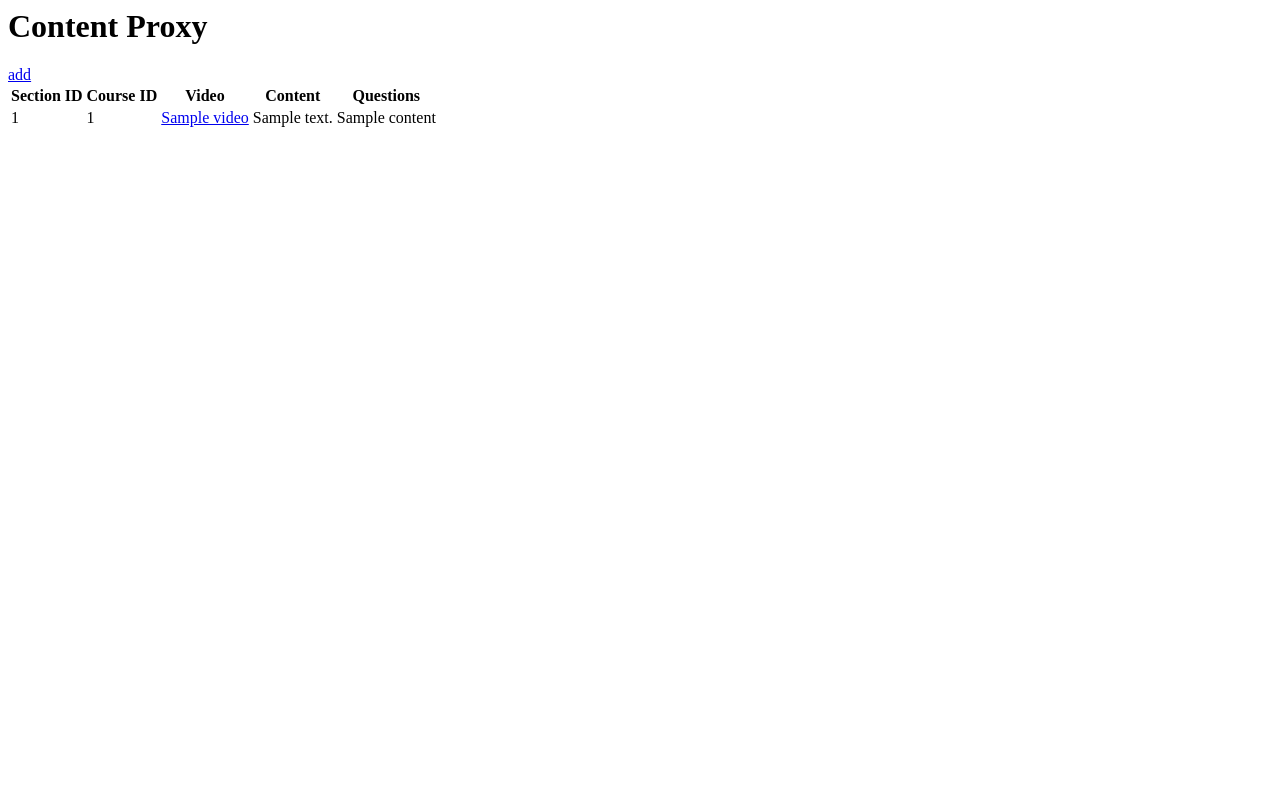
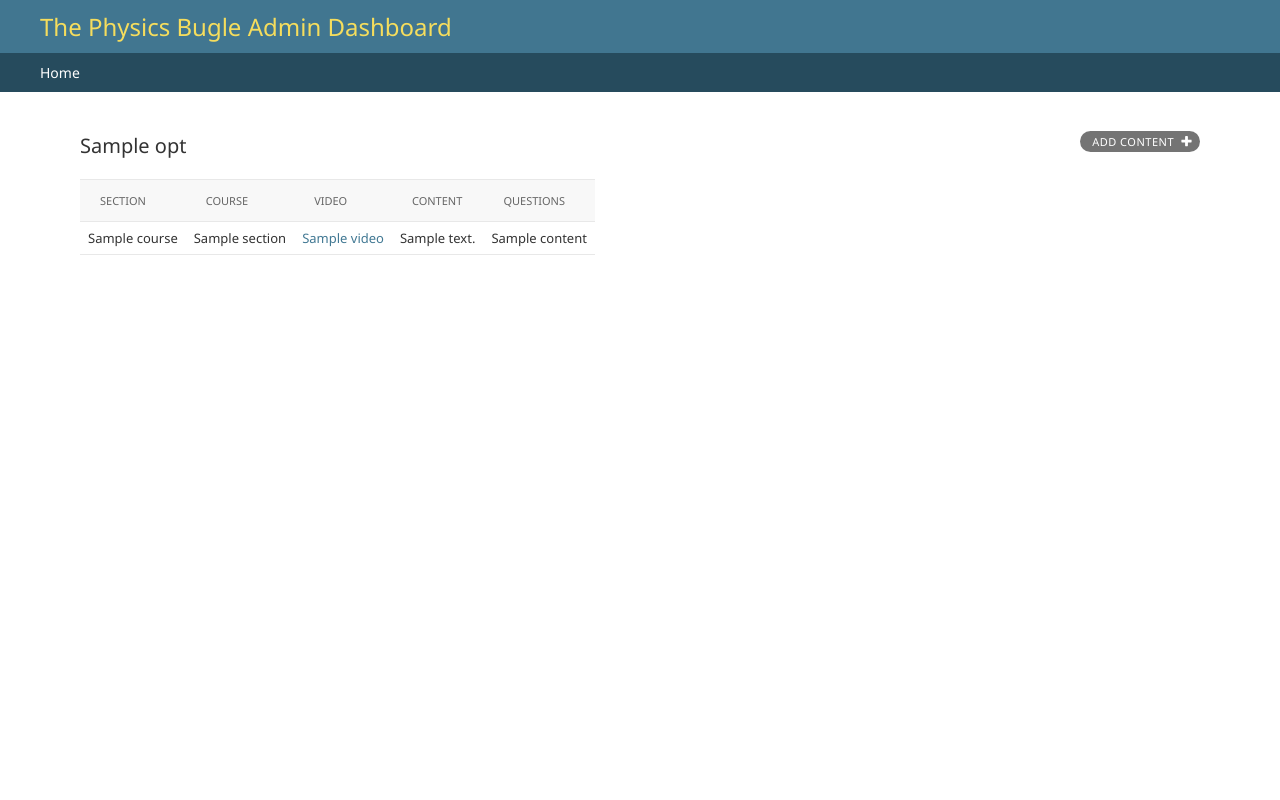
Before and after one commit to mohamed-12-4/ThePhysicsBugle, a Django app: template backend/courses/templates/admin/content.html in a window 1280 px wide. Run offline with Django 5.2, Linux system fonts and the light colour scheme; the template is opened without the code that fills it: most values are stand-ins (such as "Sample title", 1, 10 or a date in 2020).

Commit message:
minor upgrades to admin dashboard

```diff
--- a/backend/backend/settings.py
+++ b/backend/backend/settings.py
@@ -9,7 +9,7 @@ https://docs.djangoproject.com/en/5.0/topics/settings/
 For the full list of settings and their values, see
 https://docs.djangoproject.com/en/5.0/ref/settings/
 """
-
+import os
 from os import path, getenv
 from django.core.management.utils import get_random_secret_key
 from pathlib import Path
@@ -22,7 +22,7 @@ BASE_DIR = Path(__file__).resolve().parent.parent
 # See https://docs.djangoproject.com/en/5.0/howto/deployment/checklist/
 
 # SECURITY WARNING: keep the secret key used in production secret!
-#SECRET_KEY = 'django-insecure-hrc@gr1k7%9wf9a@)+ane=0225@e0bg-%a8!03^x)&-b1cy!7='
+
 
 dotenv_file = BASE_DIR / '.env.local'
 
@@ -69,7 +69,7 @@ ROOT_URLCONF = 'backend.urls'
 TEMPLATES = [
     {
         'BACKEND': 'django.template.backends.django.DjangoTemplates',
-        'DIRS': [],
+        'DIRS': [os.path.join(BASE_DIR, 'templates')],
         'APP_DIRS': True,
         'OPTIONS': {
             'context_processors': [
--- a/backend/courses/templates/admin/content.html
+++ b/backend/courses/templates/admin/content.html
@@ -1,30 +1,62 @@
+{% extends "admin/base_site.html" %}
 {% load static %}
 
 {% block content %}
-<h1>Content Proxy</h1>
-<a href="{{ add_url }}">
-    add
-</a>
-<table>
+<div id="content" class="content">
+    <div class="module">
+        <h1>{{ opts.verbose_name_plural|capfirst }}</h1>
+        <div class="object-tools">
+            <a href="{{ add_url }}" class="addlink">Add Content</a>
+        </div>
+
+        <form id="changelist-form" method="post" novalidate>
+            <div class="results">
+                <table id="result_list" class="table table-striped table-bordered changelist">
                     <thead>
                         <tr>
-            <th>Section ID</th>
-            <th>Course ID</th>
-            <th>Video</th>
-            <th>Content</th>
-            <th>Questions</th>
+                            <th scope="col" class="column-header">
+                                <div class="text">
+                                    <span>Section</span>
+                                </div>
+                            </th>
+                            <th scope="col" class="column-header">
+                                <div class="text">
+                                    <span>Course</span>
+                                </div>
+                            </th>
+                            <th scope="col" class="column-header">
+                                <div class="text">
+                                    <span>Video</span>
+                                </div>
+                            </th>
+                            <th scope="col" class="column-header">
+                                <div class="text">
+                                    <span>Content</span>
+                                </div>
+                            </th>
+                            <th scope="col" class="column-header">
+                                <div class="text">
+                                    <span>Questions</span>
+                                </div>
+                            </th>
                         </tr>
                     </thead>
                     <tbody>
                         {% for content in content_list %}
-        <tr>
-            <td>{{ content.section_id }}</td>
-            <td>{{ content.course_id }}</td>
-            <td><a href="{{ content.video }}" target="_blank">{{ content.video }}</a></td>
-            <td>{{ content.content }}</td>
-            <td>{{ content.questions }}</td>
+                        <tr class="row1">
+                            <td class="field-section">{{ content.course }}</td>
+                            <td class="field-course">{{ content.section }}</td>
+                            <td class="field-video">
+                                <a href="{{ content.video }}" target="_blank">{{ content.content.video }}</a>
+                            </td>
+                            <td class="field-content">{{ content.content.content }}</td>
+                            <td class="field-questions">{{ content.content.questions }}</td>
                         </tr>
                         {% endfor %}
                     </tbody>
                 </table>
+            </div>
+        </form>
+    </div>
+</div>
 {% endblock %}
--- /dev/null
+++ b/backend/templates/admin/base_site.html
@@ -0,0 +1,10 @@
+{% extends "admin/base.html" %}
+{% load static %}
+
+{% block title %}Physics Bugle{% endblock %}
+
+{% block branding %}
+<h1 id="site-name"><a href="{% url 'admin:index' %}">The Physics Bugle Admin Dashboard</a></h1>
+{% endblock %}
+
+{% block nav-global %}{% endblock %}
```
Also changed, not shown: backend/courses/admin.py (+11 -2 lines). Lines whose indentation alone changed are shown as unchanged.
